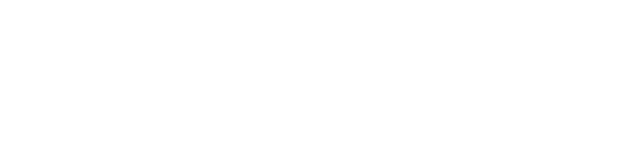
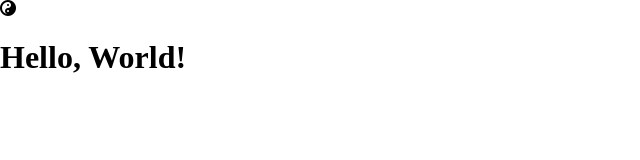
Before and after one commit to pama-arniel/quote-generator, a plain HTML site: page index.html in a window 1280 px wide. Shown: the whole page, without its empty margins (0-640 px from the left). Drawn offline with Linux system fonts and the light colour scheme.

Commit message:
hello world

```diff
--- a/index.html
+++ b/index.html
@@ -16,7 +16,8 @@
     <link rel="stylesheet" href="style.css" />
   </head>
   <body>
-    <!-- <i class="fas fa-yin-yang"></i> -->
+    <i class="fas fa-yin-yang"></i>
+    <h1>Hello, World!</h1>
     <!-- Script -->
     <script src="script.js"></script>
   </body>
```
